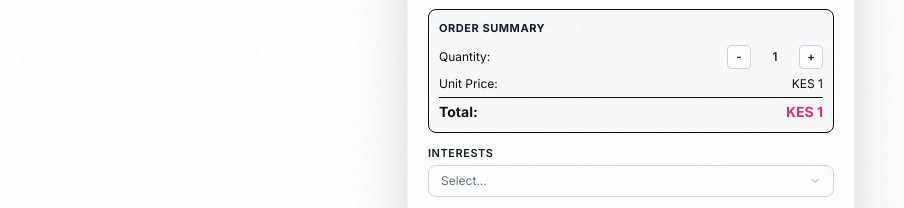
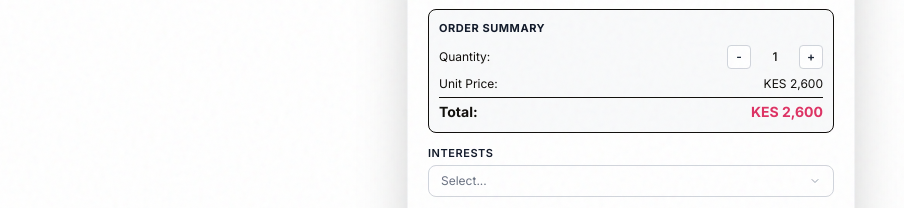
Before and after one commit to CodeWithFin/siscom-tour, a Next.js app: page /checkout in a window 1280 px wide. Shown: the part 234-442 px from the top of the page, without its empty margins (9-913 px from the left). Built offline with nearby package versions, Linux system fonts and the light colour scheme.

Commit message:
change price to 2600/=

```diff
--- a/src/components/Checkout.jsx
+++ b/src/components/Checkout.jsx
@@ -33,7 +33,7 @@ export default function Checkout() {
 
     // Get URL parameters
     const urlTicketType = searchParams.get('ticket') || 'individual';
-    const urlAmount = parseInt(searchParams.get('amount') || '1');
+    const urlAmount = parseInt(searchParams.get('amount') || '2600');
     const urlQuantity = parseInt(searchParams.get('quantity') || '1');
     const urlIsClubMember = searchParams.get('clubMember') === 'true';
     const urlClubId = searchParams.get('clubId') || '';
@@ -57,7 +57,7 @@ export default function Checkout() {
 
     // Update total when quantity changes
     useEffect(() => {
-        setTotalAmount(1 * quantity);
+        setTotalAmount(2600 * quantity);
     }, [quantity]);
 
     // Poll payment status - verbatim from user snippet
```
